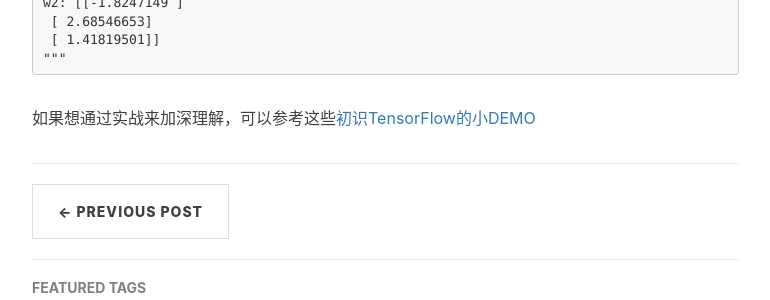
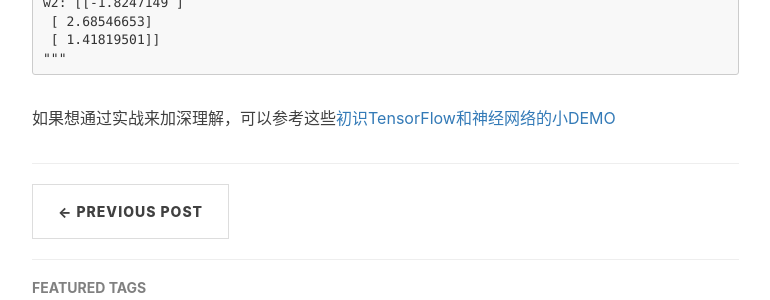
Before and after one commit to primetong/primetong.github.io, a Jekyll site: the page built from _posts/2018-04-2-tensorflow-neural-network.markdown, in a window 1280 px wide and 900 px high, scrolled down 7286 px. Shown: the part 280-580 px from the top of the window, without its empty margins (233-1003 px from the left). Built offline with Jekyll 4.4.1, drawn with Linux system fonts in a browser that asks for light colours; nearby versions of some CDN libraries; comment, search, counter and statistics services are not loaded.

Commit message:
Post tensorflow-neural-network

````diff
--- a/_posts/2018-04-2-tensorflow-neural-network.markdown
+++ b/_posts/2018-04-2-tensorflow-neural-network.markdown
@@ -331,4 +331,4 @@
 """
 ```
 
-如果想通过实战来加深理解，可以参考这些[初识TensorFlow的小DEMO](https://github.com/primetong/LearningCollectionOfWitt/tree/master/2017.TensorFlow%26Python/3.tensorflow_neural_network)
+如果想通过实战来加深理解，可以参考这些[初识TensorFlow和神经网络的小DEMO](https://github.com/primetong/LearningCollectionOfWitt/tree/master/2017.TensorFlow%26Python/3.tensorflow_neural_network)
````
